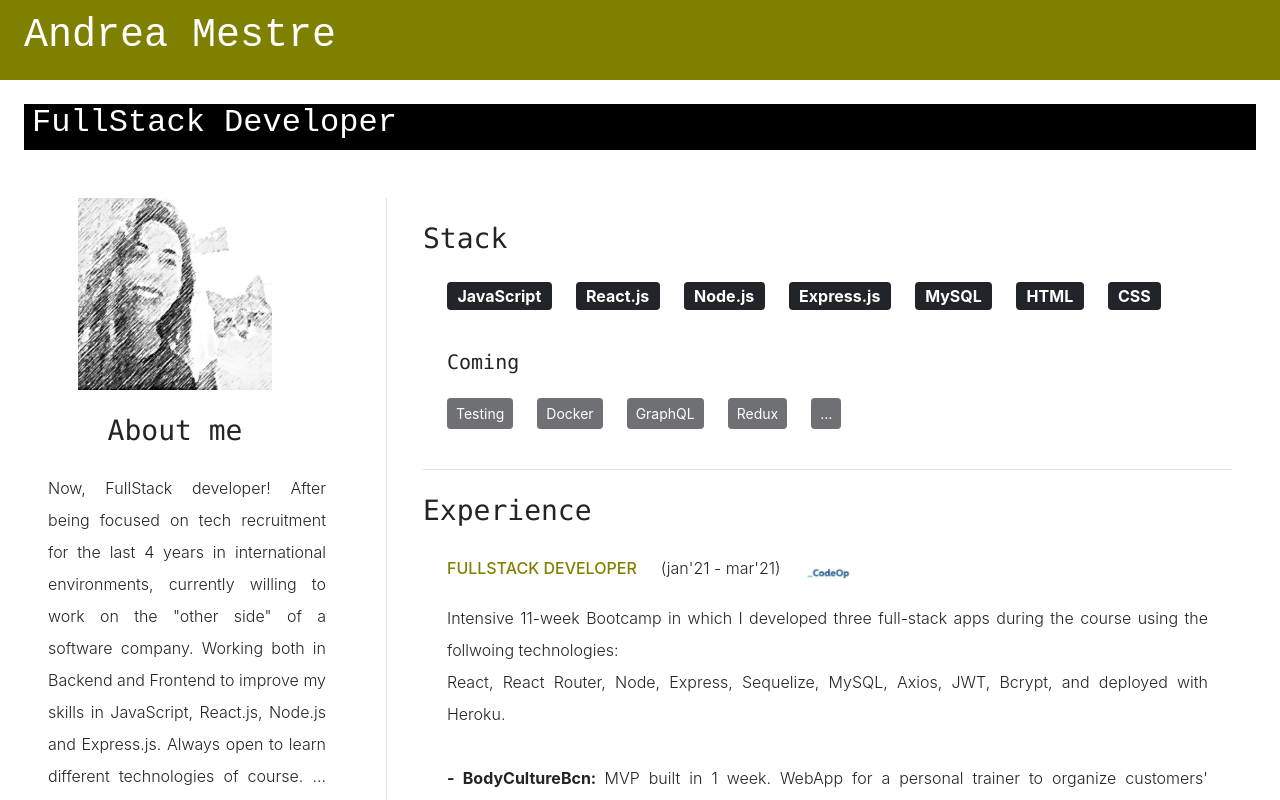
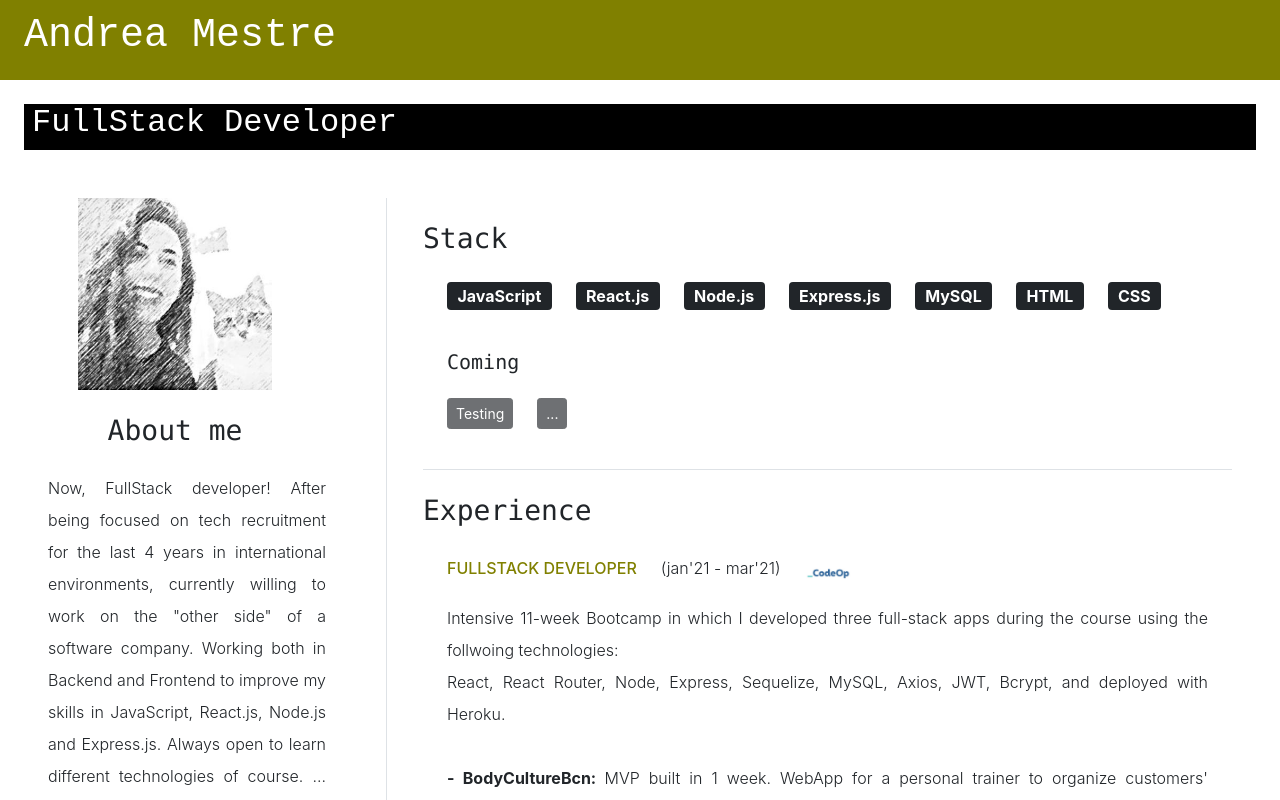
Before and after one commit to andriumm/andrea-mestre-portfolio, a React (Create React App) app: page / in a window 1280 px wide. Shown: the top 800 px of the page. Built offline with nearby package versions, Linux system fonts and the light colour scheme; a web font is replaced by a local one.

Commit message:
coming updated

```diff
--- a/src/components/Experience.js
+++ b/src/components/Experience.js
@@ -105,9 +105,6 @@ export default function Experience() {
 								<p className="badge bg-dark text-wrap me-4 fs-6">CSS</p>
 								<h5 className="font-monospace my-4">Coming</h5>
 								<p className="btn btn-dark btn-sm disabled me-4">Testing</p>
-								<p className="btn btn-dark btn-sm disabled me-4">Docker</p>
-								<p className="btn btn-dark btn-sm disabled me-4">GraphQL</p>
-								<p className="btn btn-dark btn-sm disabled  me-4">Redux</p>
 								<p className="btn btn-dark btn-sm disabled  me-4">...</p>
 							</div>
 						</div>
```
